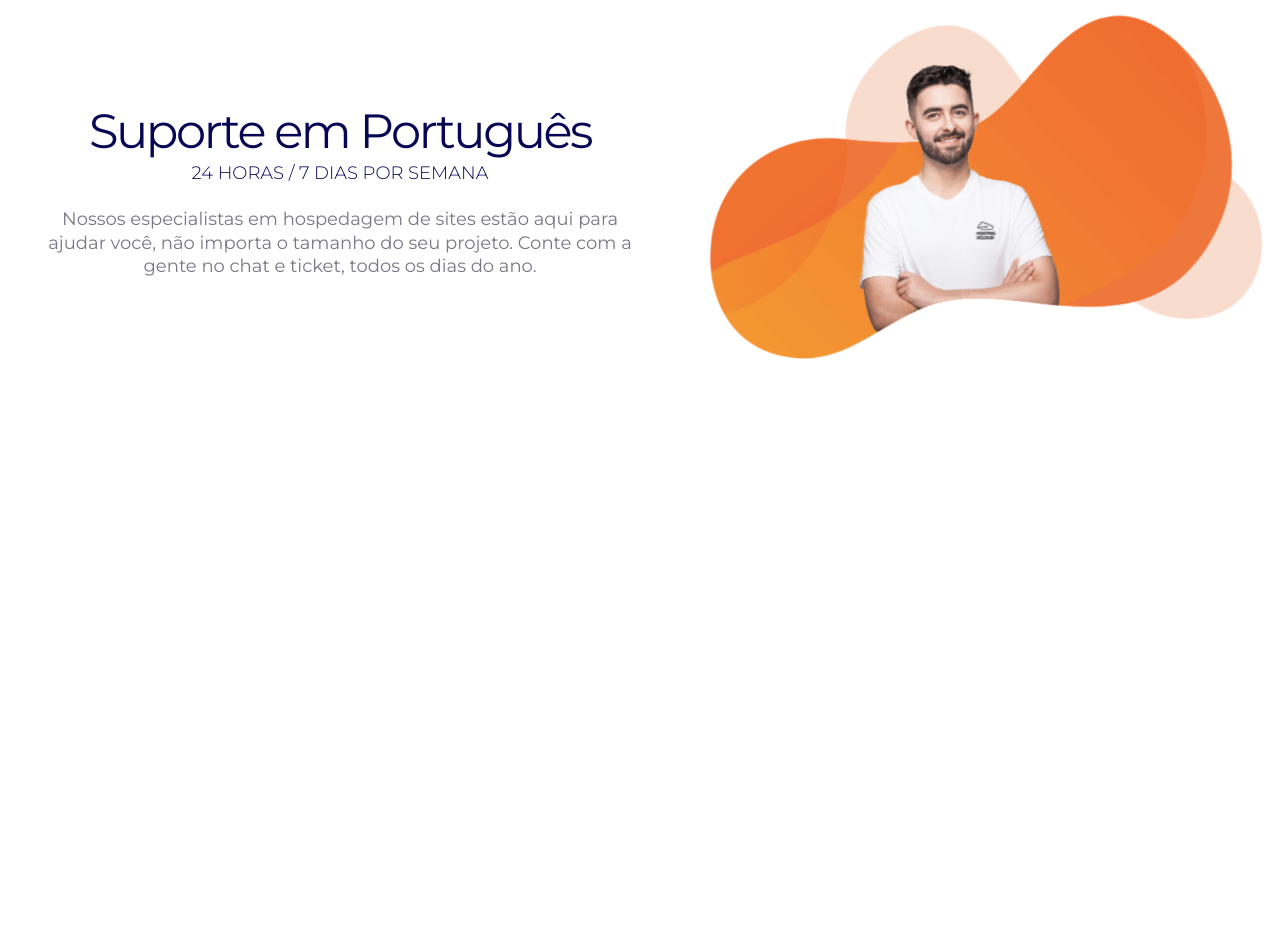
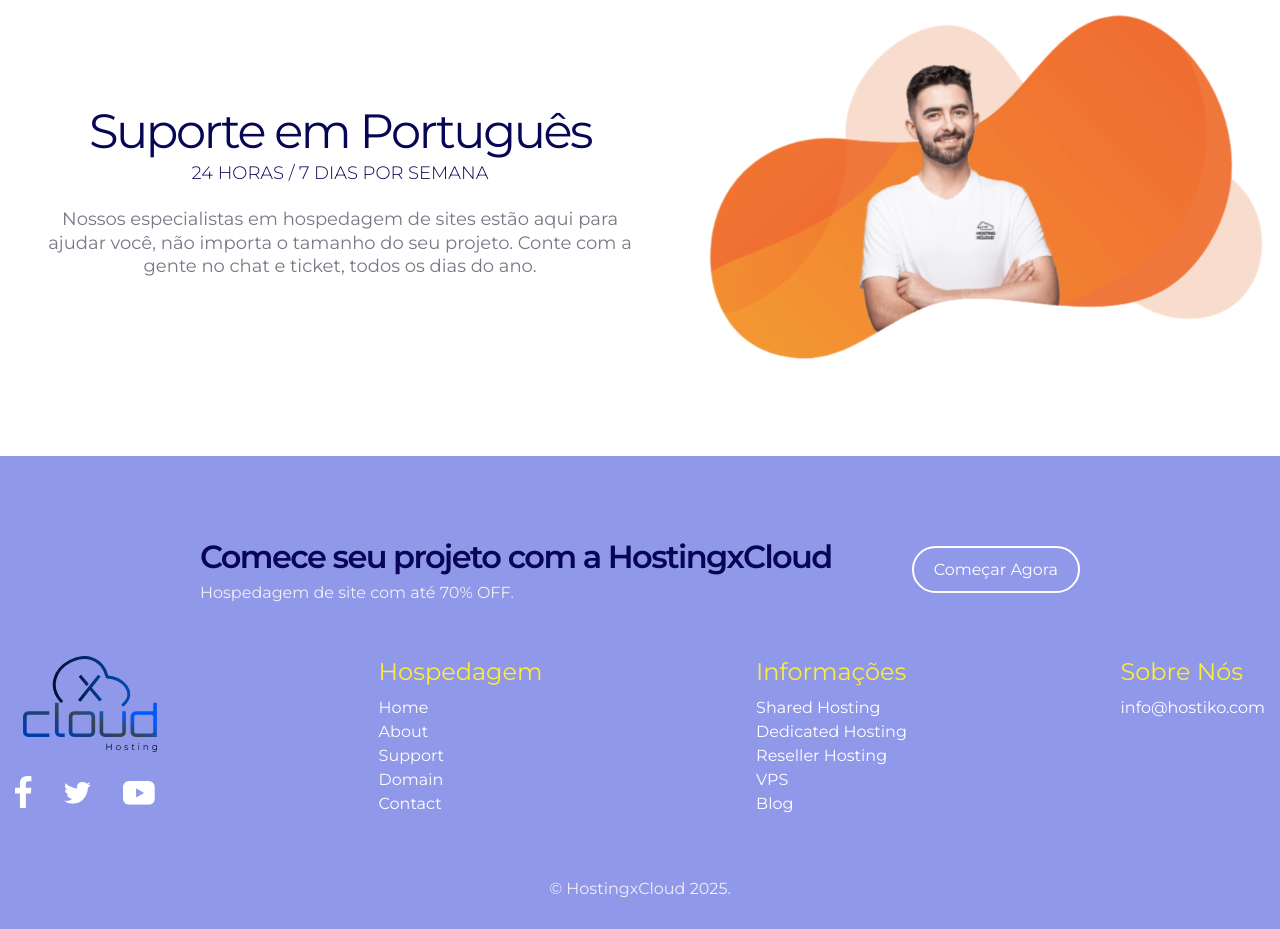
Before and after one commit to Vitor-Linaris/HostingXCode, a website: page index.html in a window 1280 px wide. Shown: the part 7819-8748 px from the top of the page. Before the commit the page ends 8275 px from the top, so only its background shows below. Drawn offline with Linux system fonts and the light colour scheme.

Commit message:
feat: add footer

```diff
--- a/index.html
+++ b/index.html
@@ -1417,6 +1417,69 @@
       </div>
     </section>
 
+    <footer class="footer">
+      <div class="container">
+        <div class="footer-top">
+          <div class="title">
+            <h2>Comece seu projeto com a HostingxCloud</h2>
+            <p>Hospedagem de site com até 70% OFF.</p>
+          </div>
+          <button class="btn-footer">Começar Agora</button>
+        </div>
+
+        <div class="footer-content">
+          <div class="footer-logo-social">
+            <img
+              src="./assets/svg/Main_Gradient.svg"
+              alt="HostingxCloud Logo"
+              class="logo" />
+            <div class="social-icons">
+              <a href="#"><img src="./assets/svg/facebook.svg" alt="" /></a>
+              <a href="#"><img src="./assets/svg/X.svg" alt="" /></a>
+              <a href="#"><img src="./assets/svg/youtube.svg" alt="" /></a>
+            </div>
+          </div>
+
+          <div class="link-section">
+            <h4>Hospedagem</h4>
+            <ul>
+              <li><a href="#">Home</a></li>
+              <li><a href="#">About</a></li>
+              <li><a href="#">Support</a></li>
+              <li><a href="#">Domain</a></li>
+              <li><a href="#">Contact</a></li>
+            </ul>
+          </div>
+
+          <div class="link-section">
+            <h4>Informações</h4>
+            <ul>
+              <li><a href="#">Shared Hosting</a></li>
+              <li><a href="#">Dedicated Hosting</a></li>
+              <li><a href="#">Reseller Hosting</a></li>
+              <li><a href="#">VPS</a></li>
+              <li><a href="#">Blog</a></li>
+            </ul>
+          </div>
+
+          <div class="link-section">
+            <h4>Sobre Nós</h4>
+            <ul>
+              <li>
+                <a href="mailto:info@hostiko.com"
+                  ><i class="fas fa-envelope"></i> info@hostiko.com</a
+                >
+              </li>
+            </ul>
+          </div>
+        </div>
+
+        <div class="footer-bottom">
+          <p>&copy; HostingxCloud 2025.</p>
+        </div>
+      </div>
+    </footer>
+
     <script src="./js/plugins.js"></script>
     <script src="./js/all.js"></script>
   </body>
--- a/scss/_footer.scss
+++ b/scss/_footer.scss
@@ -0,0 +1,85 @@
+.footer {
+  background-color: #9098e9;
+  color: #fff;
+  padding: 8rem 0 0 0;
+
+  .footer-top {
+    @include flex(row, flex-start, center);
+    gap: 8rem;
+    h2 {
+      color: $brand-dark-purple;
+      font-size: 3.2rem;
+      font-weight: 600;
+    }
+    p {
+      color: $gray-100;
+      margin: 0.5rem 0;
+    }
+    .btn-footer {
+      font-size: 1.6rem;
+      background: transparent;
+      border: 2px solid #fff;
+      color: #fff;
+      padding: 1.2rem 2rem;
+      border-radius: 25px;
+      cursor: pointer;
+      margin-top: 1rem;
+      transition: background 0.3s;
+      &:hover {
+        background: #fff;
+        color: #9098e9;
+      }
+    }
+  }
+
+  .footer-content {
+    @include flex(row, flex-start, space-between);
+    gap: 3.2rem;
+    padding: 4.8rem 0 0 0;
+
+    .footer-logo-social {
+      margin-bottom: 2rem;
+      .logo {
+        max-width: 150px;
+        margin-bottom: 2.4rem;
+      }
+      .social-icons {
+        @include flex(row, center, flex-start);
+        gap: 3.2rem;
+      }
+    }
+
+    .link-section {
+      h4 {
+        margin-bottom: 1rem;
+        color: #ffeb3b;
+      }
+      ul {
+        li {
+          margin-bottom: 0.5rem;
+          a {
+            font-size: 1.6rem;
+            color: #fff;
+            text-decoration: none;
+            &:hover {
+              text-decoration: underline;
+            }
+          }
+        }
+      }
+    }
+  }
+
+  .footer-bottom {
+    @include flex(row, center, center);
+    height: 8rem;
+    text-align: center;
+    margin-top: 2rem;
+    font-size: 0.875rem;
+
+    p {
+      margin: 0;
+      color: $gray-100;
+    }
+  }
+}
--- a/scss/main.scss
+++ b/scss/main.scss
@@ -1,13 +1,13 @@
 // Global
 
-@import 'variables';
-@import 'mixins';
-@import 'patterns';
-@import 'reset';
-@import 'grid';
-@import 'header';
-
+@import "variables";
+@import "mixins";
+@import "patterns";
+@import "reset";
+@import "grid";
+@import "header";
+@import "footer";
 
 // Páginas - Se houver
 
-@import 'home';
+@import "home";
```
Also changed, not shown: assets/svg/ic_baseline-facebook.svg (added), assets/svg/line-md_twitter.svg (added), assets/svg/mingcute_youtube-line.svg (added), css/main.css.
